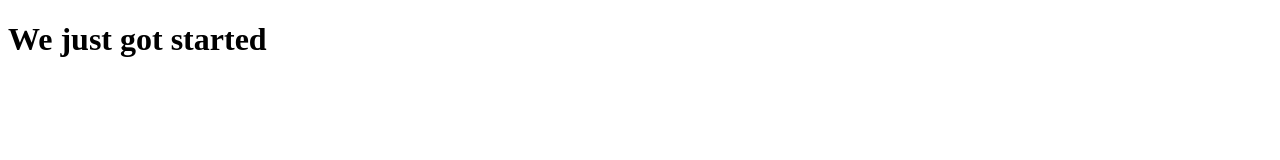
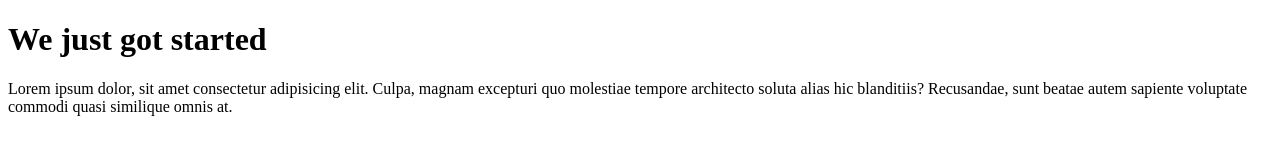
Before and after one commit to OpolotNelson/Nellyz-make, a plain HTML site: page index.html in a window 1280 px wide. Drawn offline with Linux system fonts and the light colour scheme.

Commit message:
second commit

```diff
--- a/index.html
+++ b/index.html
@@ -8,5 +8,6 @@
 </head>
 <body>
     <h1>We just got started</h1>
+    <p>Lorem ipsum dolor, sit amet consectetur adipisicing elit. Culpa, magnam excepturi quo molestiae tempore architecto soluta alias hic blanditiis? Recusandae, sunt beatae autem sapiente voluptate commodi quasi similique omnis at.</p>
 </body>
 </html>
```
